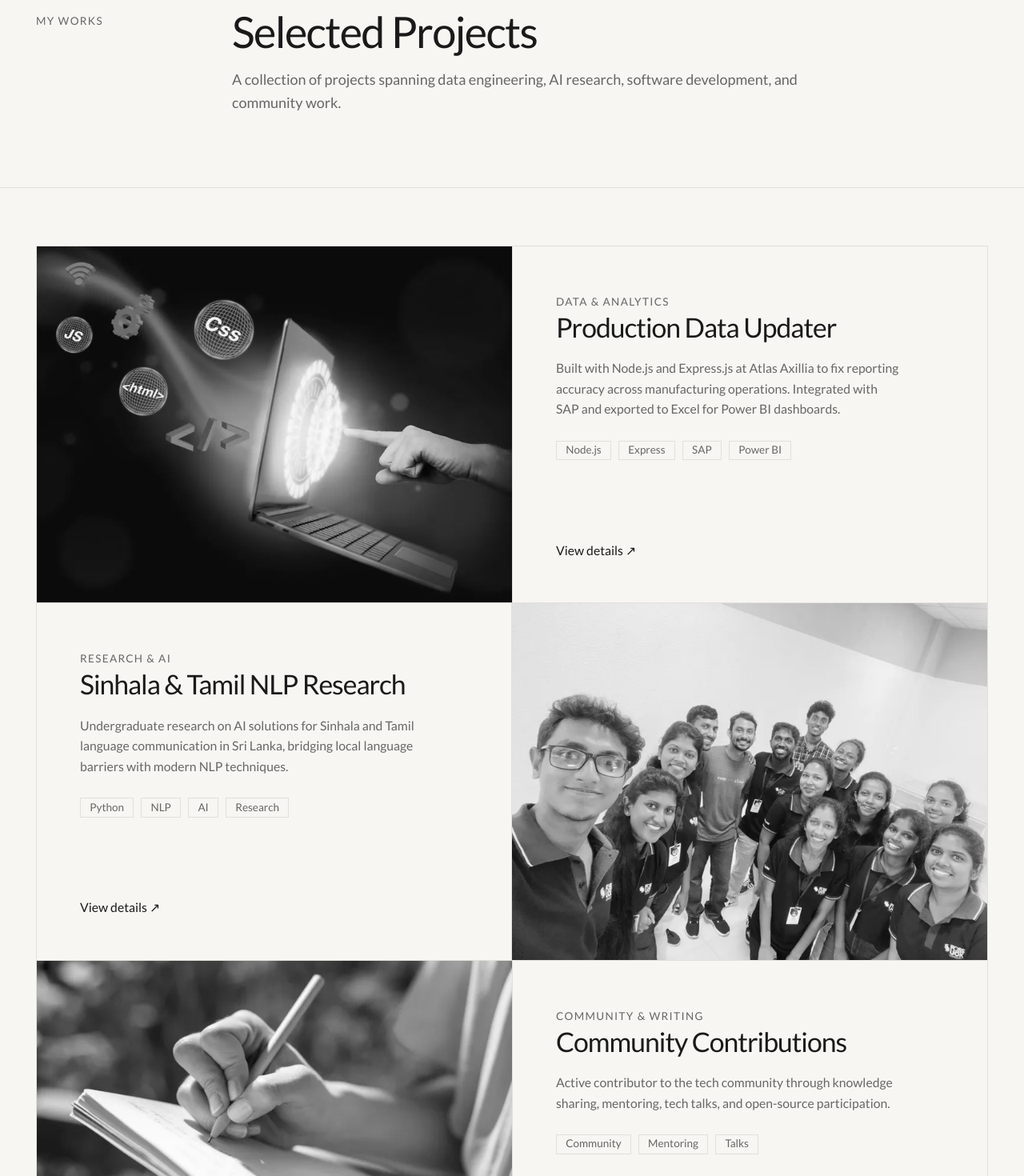
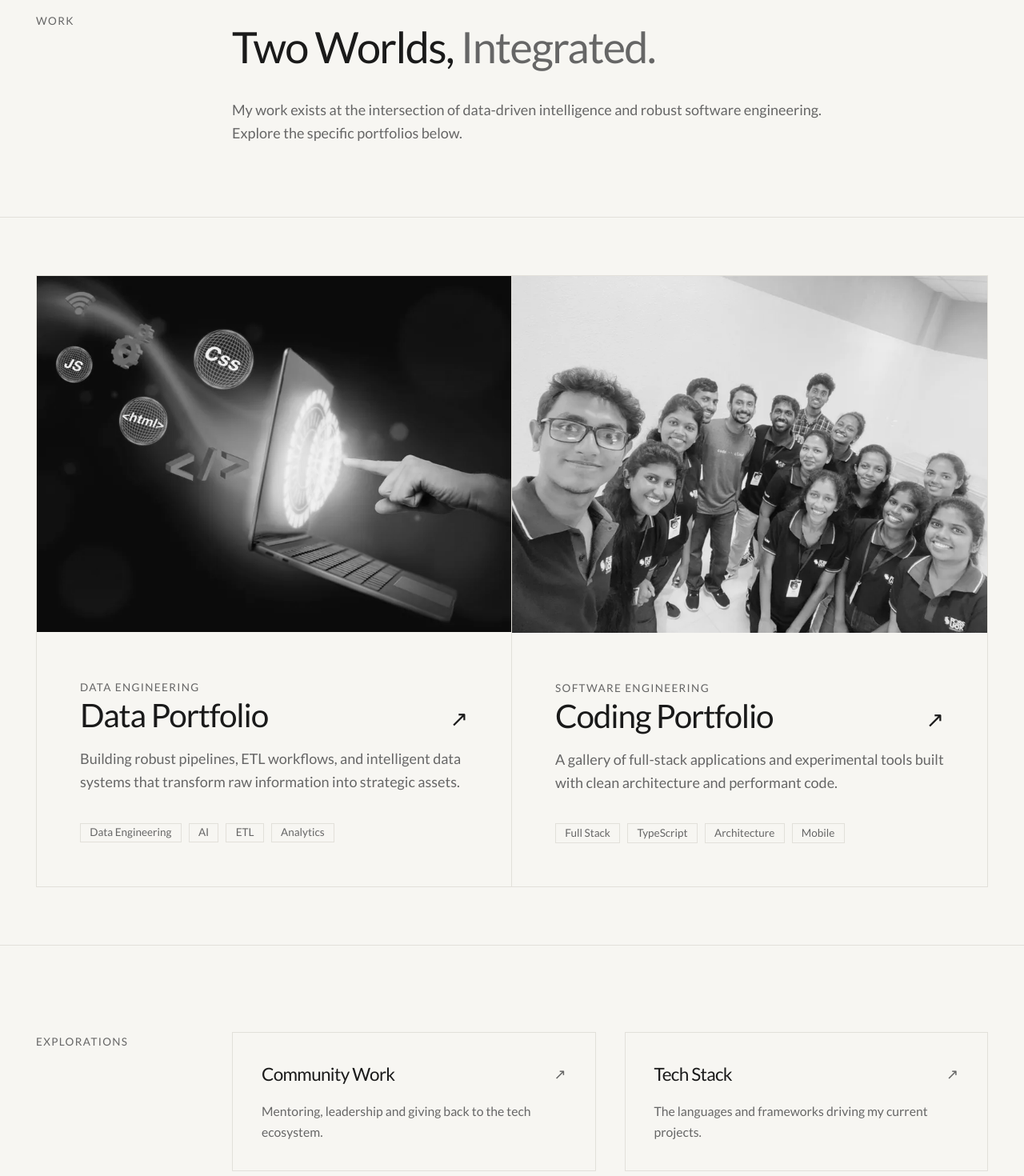
Before and after one commit to ImeshaDilshani/portfolio, a Next.js app: page /myworks in a window 1280 px wide. Shown: the part 140-1610 px from the top of the page at 80% size. Built offline with nearby package versions, Linux system fonts and the light colour scheme; a web font is replaced by a local one.

Commit message:
updated work section

```diff
--- a/app/myworks/page.tsx
+++ b/app/myworks/page.tsx
@@ -3,82 +3,80 @@ import Image from "next/image";
 
 const projects = [
   {
-    label: "Data & Analytics",
-    title: "Production Data Updater",
-    desc: "Built with Node.js and Express.js at Atlas Axillia to fix reporting accuracy across manufacturing operations. Integrated with SAP and exported to Excel for Power BI dashboards.",
-    tags: ["Node.js", "Express", "SAP", "Power BI"],
+    label: "DATA ENGINEERING",
+    title: "Data Portfolio",
+    desc: "Building robust pipelines, ETL workflows, and intelligent data systems that transform raw information into strategic assets.",
+    tags: ["Data Engineering", "AI", "ETL", "Analytics"],
     img: "/PL1.webp",
-    href: "/about/work-experience",
+    href: "/about/data-portfolio",
   },
   {
-    label: "Research & AI",
-    title: "Sinhala & Tamil NLP Research",
-    desc: "Undergraduate research on AI solutions for Sinhala and Tamil language communication in Sri Lanka, bridging local language barriers with modern NLP techniques.",
-    tags: ["Python", "NLP", "AI", "Research"],
+    label: "SOFTWARE ENGINEERING",
+    title: "Coding Portfolio",
+    desc: "A gallery of full-stack applications and experimental tools built with clean architecture and performant code.",
+    tags: ["Full Stack", "TypeScript", "Architecture", "Mobile"],
     img: "/CW1.webp",
-    href: "/about/ai-research",
-  },
-  {
-    label: "Community & Writing",
-    title: "Community Contributions",
-    desc: "Active contributor to the tech community through knowledge sharing, mentoring, tech talks, and open-source participation.",
-    tags: ["Community", "Mentoring", "Talks"],
-    img: "/J1.webp",
-    href: "/myworks/community",
-  },
+    href: "/about/coding-portfolio",
+  }
 ];
 
 export default function MyWorksPage() {
   return (
-    <main>
+    <main className="min-h-screen bg-[var(--background)]">
+
       {/* Header */}
       <section className="border-b border-[var(--border)]">
         <div className="max-w-7xl mx-auto px-6 md:px-10 py-16 md:py-20">
           <div className="grid grid-cols-1 lg:grid-cols-[200px_1fr] gap-10">
             <p className="text-xs font-medium tracking-widest uppercase text-[var(--muted-foreground)] pt-1">
-              My Works
+              Work
             </p>
             <div className="space-y-4 max-w-2xl">
-              <h1 className="text-4xl md:text-5xl text-[var(--foreground)]">Selected Projects</h1>
+              <h1 className="text-4xl md:text-5xl text-[var(--foreground)]">
+                Two Worlds, <span className="text-[var(--muted-foreground)]">Integrated.</span>
+              </h1>
               <p className="text-[var(--muted-foreground)] leading-relaxed">
-                A collection of projects spanning data engineering, AI research, software development, and community work.
+               My work exists at the intersection of data-driven intelligence and robust software engineering. Explore the specific portfolios below.
               </p>
             </div>
           </div>
         </div>
       </section>
 
-      {/* Project list */}
-      <section className="max-w-7xl mx-auto px-6 md:px-10 py-12 md:py-16">
-        <div className="space-y-0 border border-[var(--border)]">
+      {/* ── GATEWAY ────────────────────────────────────────── */}
+      <section className="border-b border-[var(--border)]">
+        <div className="max-w-7xl mx-auto px-6 md:px-10 py-12 md:py-16">
+          <div className="grid grid-cols-1 md:grid-cols-2 gap-0 border border-[var(--border)] group">
             {projects.map((project, i) => (
-            <div
+              <Link
                 key={i}
-              className="grid grid-cols-1 md:grid-cols-2 border-b border-[var(--border)] last:border-b-0 group"
+                href={project.href}
+                className={`relative group/item overflow-hidden flex flex-col ${i === 0 ? "border-b md:border-b-0 md:border-r" : ""} border-[var(--border)]`}
               >
-              {/* Image */}
-              <div className={`relative aspect-[4/3] overflow-hidden bg-[var(--muted)] ${i % 2 === 1 ? "md:order-2" : ""}`}>
+                {/* Visual */}
+                <div className="relative aspect-[16/9] md:aspect-[4/3] overflow-hidden bg-[var(--muted)]">
                   <Image
                     src={project.img}
                     alt={project.title}
                     fill
-                  sizes="(max-width: 768px) 100vw, 50vw"
-                  className="object-cover grayscale transition-all duration-500 group-hover:grayscale-0"
-                  loading="lazy"
+                    className="object-cover grayscale transition-all duration-700 group-hover/item:grayscale-0 group-hover/item:scale-105"
                   />
+                  <div className="absolute inset-0 bg-black/5 opacity-40 group-hover/item:opacity-0 transition-opacity" />
                 </div>
 
                 {/* Info */}
-              <div className={`p-8 md:p-12 flex flex-col justify-between border-t md:border-t-0 border-[var(--border)] ${i % 2 === 1 ? "md:order-1 md:border-r" : "md:border-l"}`}>
-                <div className="space-y-4">
+                <div className="p-8 md:p-12 space-y-4 bg-[var(--background)] transition-colors group-hover/item:bg-[var(--muted)]/30 flex-1">
                   <span className="text-xs font-medium tracking-widest uppercase text-[var(--muted-foreground)]">
                     {project.label}
                   </span>
-                  <h2 className="text-2xl md:text-3xl text-[var(--foreground)]">{project.title}</h2>
-                  <p className="text-sm text-[var(--muted-foreground)] leading-relaxed max-w-sm">
+                  <div className="flex items-end justify-between">
+                    <h2 className="text-3xl md:text-4xl text-[var(--foreground)]">{project.title}</h2>
+                    <span className="text-2xl transition-transform duration-300 group-hover/item:translate-x-2">↗</span>
+                  </div>
+                  <p className="text-[var(--muted-foreground)] leading-relaxed max-w-md">
                     {project.desc}
                   </p>
-                  <div className="flex flex-wrap gap-2 pt-2">
+                  <div className="flex flex-wrap gap-2 pt-4">
                     {project.tags.map((tag) => (
                       <span
                         key={tag}
@@ -89,32 +87,46 @@ export default function MyWorksPage() {
                     ))}
                   </div>
                 </div>
-                <Link
-                  href={project.href}
-                  className="inline-flex items-center gap-1 mt-8 text-sm font-medium text-[var(--foreground)] hover:opacity-60 transition-opacity"
-                >
-                  View details ↗
               </Link>
+            ))}
           </div>
         </div>
-          ))}
-        </div>
+      </section>
 
-        {/* Nav to sub-sections */}
-        <div className="mt-12 grid grid-cols-1 sm:grid-cols-3 gap-0 border border-[var(--border)]">
+      {/* ── EXPLORATIONS ─────────────────────────────────── */}
+      <section className="max-w-7xl mx-auto px-6 md:px-10 py-16 md:py-24">
+        <div className="grid grid-cols-1 lg:grid-cols-[200px_1fr] gap-10">
+          <p className="text-xs font-medium tracking-widest uppercase text-[var(--muted-foreground)] pt-1">
+            Explorations
+          </p>
+          <div className="grid grid-cols-1 sm:grid-cols-2 gap-8">
             {[
-            { label: "Community Work", href: "/myworks/community" },
-            { label: "Tech Stack", href: "/myworks/techstack" },
+              {
+                title: "Community Work",
+                desc: "Mentoring, leadership and giving back to the tech ecosystem.",
+                href: "/myworks/community"
+              },
+              {
+                title: "Tech Stack",
+                desc: "The languages and frameworks driving my current projects.",
+                href: "/myworks/techstack"
+              }
             ].map((item) => (
               <Link
                 key={item.href}
                 href={item.href}
-              className="px-6 py-5 border-b sm:border-b-0 sm:border-r border-[var(--border)] last:border-0 text-sm font-medium text-[var(--muted-foreground)] hover:text-[var(--foreground)] hover:bg-[var(--muted)] transition-colors flex items-center justify-between"
+                className="group p-8 border border-[var(--border)] hover:bg-[var(--muted)]/30 transition-all duration-300"
               >
-              {item.label}
-              <span>↗</span>
+                <div className="flex justify-between items-start mb-4">
+                  <h3 className="text-xl text-[var(--foreground)]">{item.title}</h3>
+                  <span className="text-[var(--muted-foreground)] group-hover:text-[var(--foreground)] transition-colors">↗</span>
+                </div>
+                <p className="text-sm text-[var(--muted-foreground)] leading-relaxed max-w-xs">
+                  {item.desc}
+                </p>
               </Link>
             ))}
+          </div>
         </div>
       </section>
     </main>
--- a/app/page.tsx
+++ b/app/page.tsx
@@ -7,7 +7,7 @@ const projects = [
     label: "TECH",
     title: "Tech Stack & Tools",
     desc: "Every project starts with the right tools. Here's a look at the languages, frameworks, and platforms I use to build things that actually work.",
-    tags: ["Full Stack Engineering", "Data Engineering", "Data Science", "Mobile Dev","AI"],
+    tags: ["Full Stack Engineering", "Data Engineering", "Data Science", "Mobile Dev", "AI"],
     img: "/PL1.webp",
     href: "/myworks/techstack/",
   },
@@ -93,6 +93,27 @@ export default function HomePage() {
                 fetchPriority="high"
               />
             </div>
+          </div>
+        </div>
+      </section>
+
+      {/* ── LIFE MOTTO ──────────────────────────────────────── */}
+      <section className="border-b border-[var(--border)]">
+        <div className="max-w-7xl mx-auto px-6 md:px-10 py-16 md:py-20">
+          <p className="text-xs font-medium tracking-widest uppercase text-[var(--muted-foreground)] mb-10">
+            Life Motto
+          </p>
+          <div className="grid grid-cols-1 sm:grid-cols-3 gap-0 border border-[var(--border)]">
+            {[
+              { word: "Small Steps.", sub: "Momentum starts in the tiniest actions." },
+              { word: "Big Systems.", sub: "Frameworks that endure, processes that perform." },
+              { word: "Continuous.", sub: "Iterate, adapt, excel again and again." },
+            ].map((item, i) => (
+              <div key={i} className="p-8 md:p-10 border-b sm:border-b-0 sm:border-r border-[var(--border)] last:border-0 space-y-3">
+                <p className="text-2xl md:text-3xl text-[var(--foreground)]">{item.word}</p>
+                <p className="text-sm text-[var(--muted-foreground)] leading-relaxed">{item.sub}</p>
+              </div>
+            ))}
           </div>
         </div>
       </section>
--- a/app/writes/page.tsx
+++ b/app/writes/page.tsx
@@ -36,7 +36,7 @@ export default function WritesPage() {
             <div className="space-y-4 max-w-2xl">
               <h1 className="text-4xl md:text-5xl text-[var(--foreground)]">Writes</h1>
               <p className="text-[var(--muted-foreground)] leading-relaxed">
-                Writings on data science, machine learning, technology, and lessons learned along the way.
+                A collection of my writings on technology, data science, personal growth, and the lessons I've learned through my journey.
               </p>
             </div>
           </div>
```
Also changed, not shown: app/myworks/community/page.tsx (+66 -28 lines), app/myworks/techstack/page.tsx (+11 -22 lines). Lines whose indentation alone changed are shown as unchanged.
